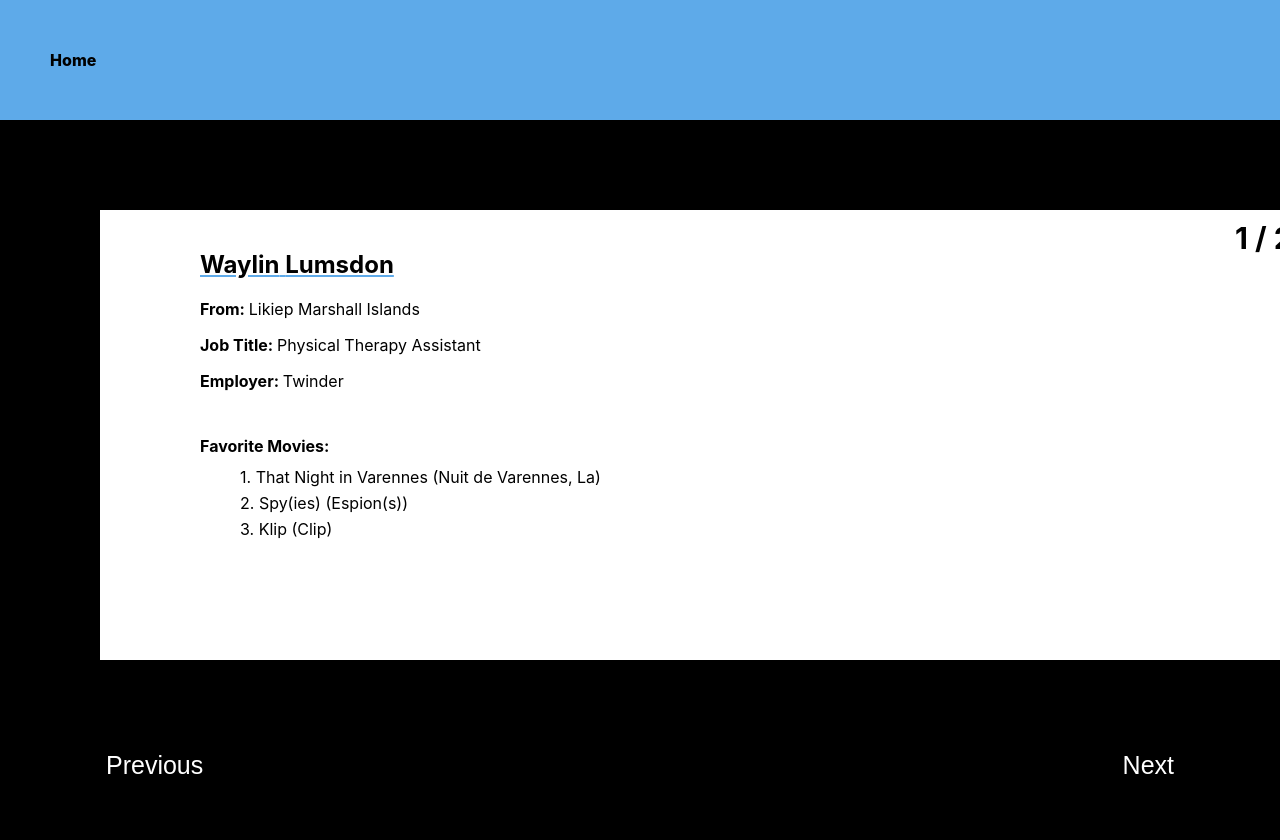
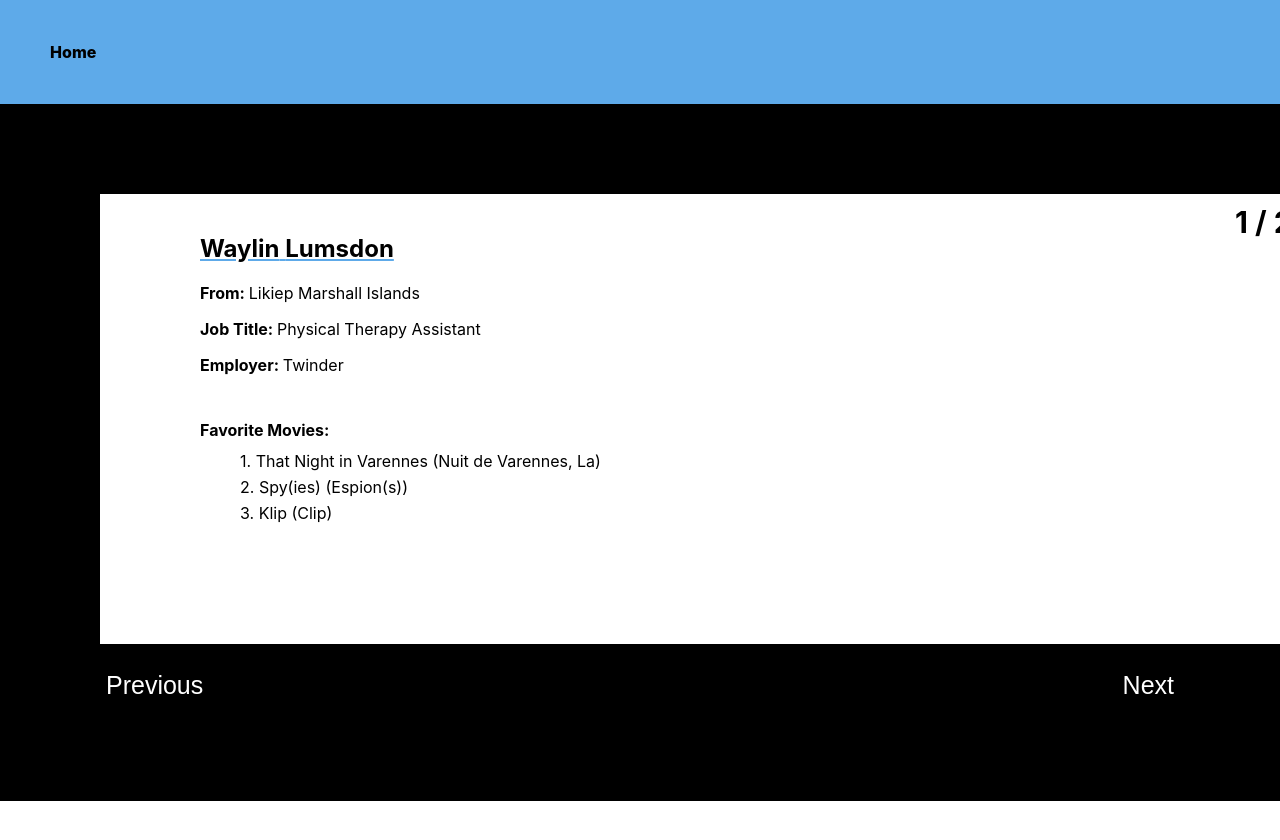
Before and after one commit to azakimi123/react3-afternoon-project, a React (Create React App) app: page / in a window 1280 px wide. Shown: the top 840 px of the page. After the commit the page ends 801 px from the top, so only its background shows below. Built offline with nearby package versions, Linux system fonts and the light colour scheme.

Commit message:
styles adjusted

```diff
--- a/src/App.css
+++ b/src/App.css
@@ -1,13 +1,14 @@
 .App {
   width: 100vw;
-  height: 80vh;
+  height: 72vh;
   background: black;
+  /* overflow: hidden; */
 }
 
 
 header {
   background-color: #5eaae9;
-  height: 15vh;
+  height: 13vh;
   width: 100vw;
   display: flex;
   align-items: center;
@@ -17,6 +18,7 @@ header {
 
 footer {
   width: 100vw;
+  /* height: 50px; */
   background: black;
 }
 
@@ -75,6 +77,16 @@ footer {
   justify-content: space-between;
 }
 
+.delete-button{
+  width: 95px;
+  font-size: 25px;
+  position: relative;
+  bottom: 100px;
+  background: rgb(72, 197, 255);
+  border: none;
+  border-radius: 10%;
+}
+
 #button1 {
   color: white;
   background: black;
```
